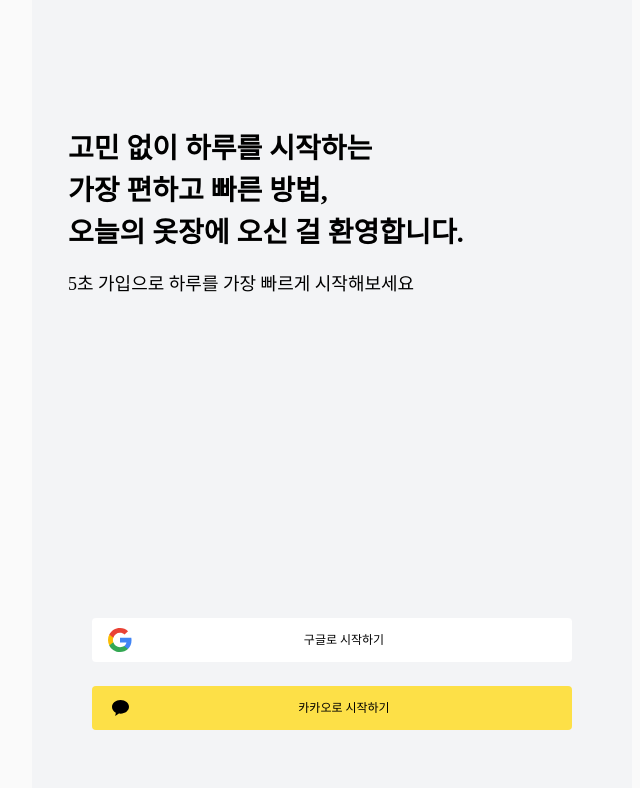
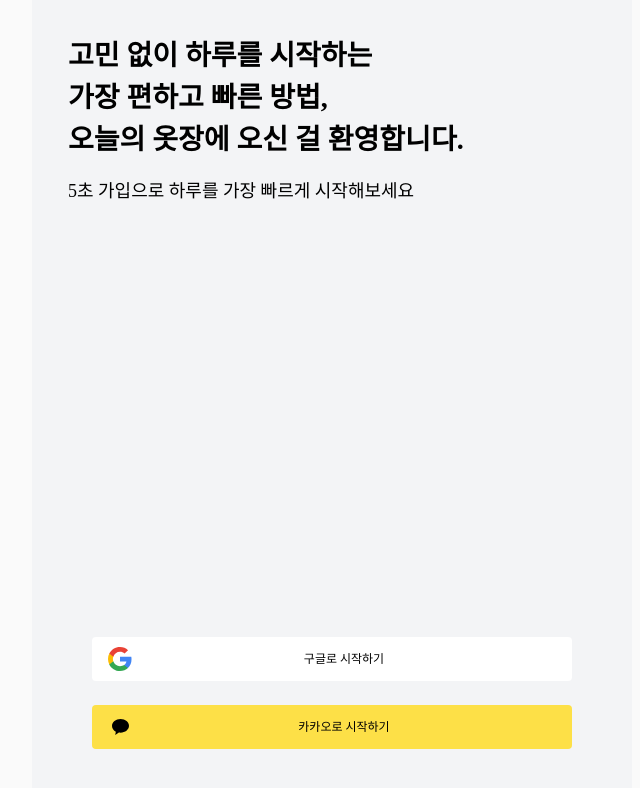
Before and after one commit to gunhee0421/todayclothes, a Next.js app: page /login in a window 1280 px wide. Shown: the top 788 px of the page, without its empty margins (308-948 px from the left). Built offline with nearby package versions, Linux system fonts and the light colour scheme; a web font is replaced by a local one.

Commit message:
design: 로그인 페이지 수정

```diff
--- a/src/app/(before)/login/page.tsx
+++ b/src/app/(before)/login/page.tsx
@@ -26,8 +26,8 @@ const Login = () => {
         }
 
   return (
-    <div className="flex min-h-screen w-full max-w-[37.5rem] flex-col bg-gray-100 px-[2.25rem] py-[6rem]">
-      <div className="flex w-full flex-col gap-[13rem] sm:gap-[15rem]">
+    <div className="flex min-h-screen w-full max-w-[37.5rem] flex-col items-center justify-center bg-gray-100 px-[2.25rem]">
+      <div className="flex w-full flex-col gap-[13rem] sm:gap-[22rem]">
         <div className="flex w-full animate-fadein flex-col gap-[1rem] py-[2rem]">
           <p className="font-notosanko text-[1.3rem] font-bold sm:text-[1.75rem]">
             {textContent.welcome.split('\n').map((text, index) => (
@@ -52,7 +52,7 @@ const Login = () => {
           >
             <button className="flex w-full items-center justify-between rounded-[0.25rem] bg-white px-[1rem] py-[0.625rem] hover:bg-slate-50">
               <img src="/icon/google.svg" alt="google" width="24" height="24" />
-              <p className="flex-1 text-center font-notosanko text-[0.75rem] font-medium">
+              <p className="flex-1 font-notosanko text-[0.75rem] font-medium">
                 {textContent.google}
               </p>
             </button>
@@ -67,7 +67,7 @@ const Login = () => {
           >
             <button className="flex w-full items-center rounded-[0.25rem] bg-yellow-300 px-[1rem] py-[0.625rem] hover:bg-yellow-200">
               <img src="/icon/kakao.svg" alt="kakao" width="24" height="24" />
-              <p className="flex-1 text-center font-notosanko text-[0.75rem] font-medium">
+              <p className="flex-1 font-notosanko text-[0.75rem] font-medium">
                 {textContent.kakao}
               </p>
             </button>
```
